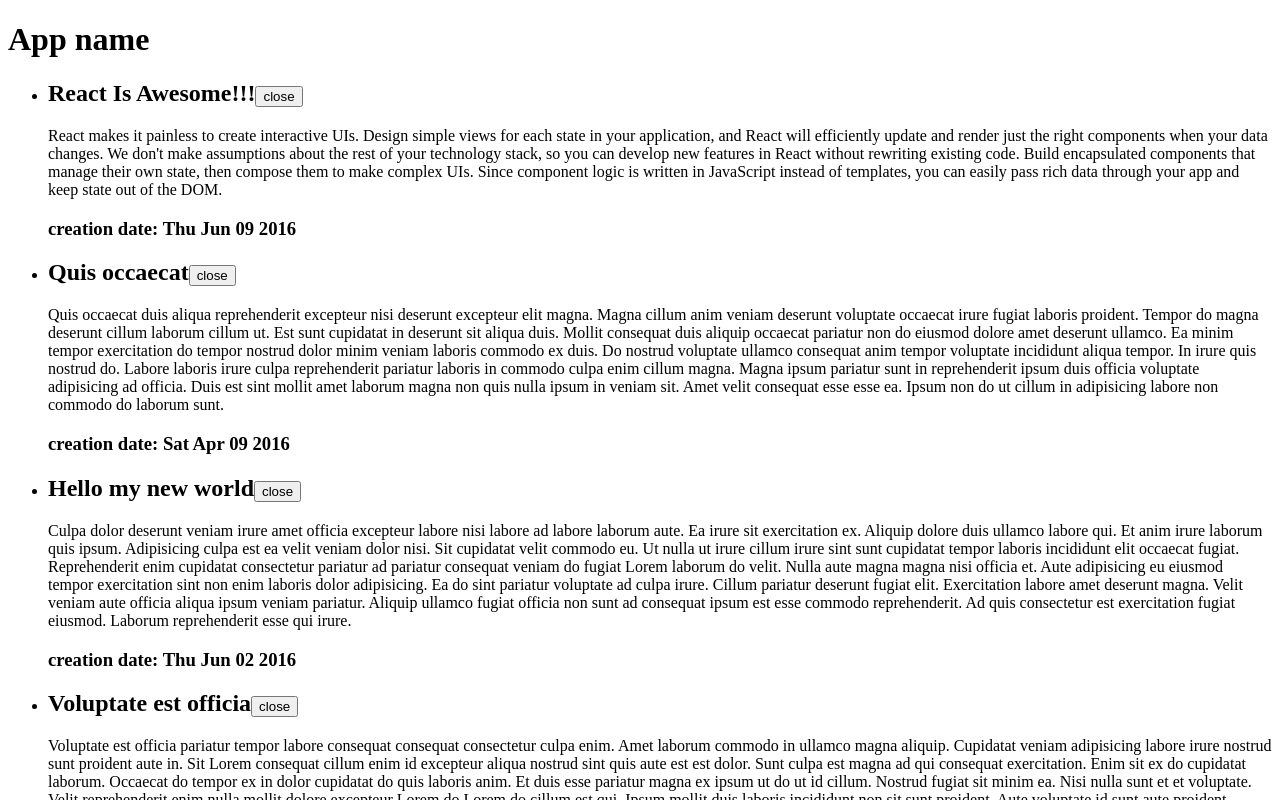
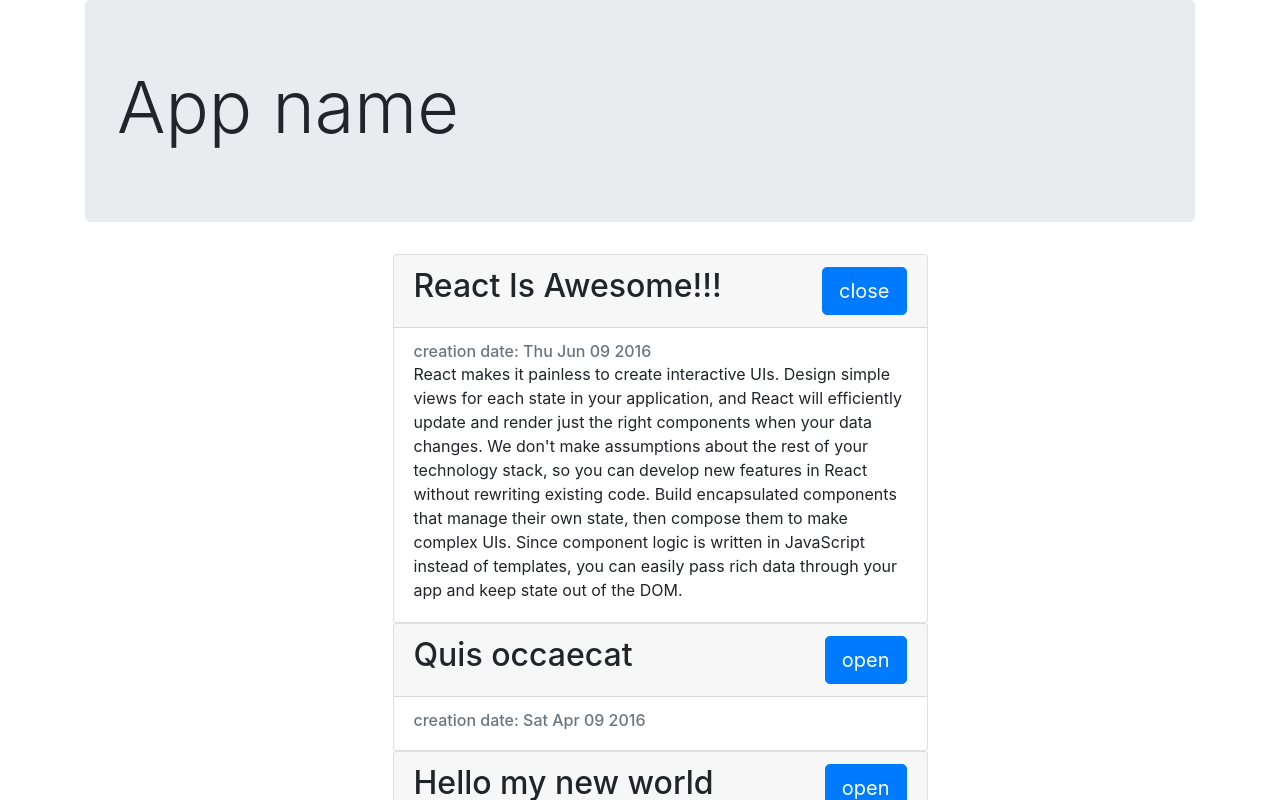
Before and after one commit to Safarov-E/React-Project, a React (Create React App) app: page / in a window 1280 px wide. Shown: the top 800 px of the page. Built offline with nearby package versions, Linux system fonts and the light colour scheme.

Commit message:
Оформление компонентов, работа с CSS

```diff
--- a/package.json
+++ b/package.json
@@ -4,6 +4,7 @@
   "private": true,
   "homepage": "http://safarov-e.github.io/react-project",
   "dependencies": {
+    "bootstrap": "^4.3.1",
     "react": "^16.8.6",
     "react-dom": "^16.8.6",
     "react-scripts": "3.0.0"
--- a/src/components/App.js
+++ b/src/components/App.js
@@ -1,12 +1,15 @@
 import React from 'react'
-import Article from './ArticleList'
+import ArticleList from './ArticleList/index.js'
 import articles from '../fixtures'
+import 'bootstrap/dist/css/bootstrap.css'
 
 function App() {
 	return (
-		<div>
-			<h1> App name </h1>
-			<Article articles ={articles} />
+		<div className="container">
+			<div className="jumbotron">
+				<h1 className="display-3"> App name </h1>
+			</div>
+			<ArticleList articles = {articles} />
 		</div>
 	)
 }
--- a/src/components/Article.js
+++ b/src/components/Article.js
@@ -1,22 +1,32 @@
 import React, {Component} from 'react'
 
 class Article extends Component {
-	state = {
-		isOpen: true
+	constructor(props){
+		super(props)
+
+		this.state = {
+			isOpen: props.defaultOpen
+		}
 	}
 	render() {
 		const {article} = this.props
-		const body = this.state.isOpen && <section> {article.text} </section>
+		const body = this.state.isOpen && <section className="card-text"> {article.text} </section>
 		return (
-			<div>
+			<div className="card mx-auto" style={{width: '50%'}}>
+				<div className="card-header">
 					<h2>
 						{article.title}
-					<button onClick={this.handleClick}>
+						<button onClick={this.handleClick} className="btn btn-primary btn-lg float-right">
 							{this.state.isOpen ? 'close' : 'open'}
 						</button>
 					</h2>
+				</div>
+				<div className="card-body">
+					<h6 className="card-subtitle text-muted">
+						creation date: {(new Date(article.date)).toDateString()}
+					</h6>
 					{body}
-				<h3> creation date: {(new Date(article.date)).toDateString()}</h3>
+				</div>
 			</div>
 		)
 	}
--- a/src/components/ArticleList.js
+++ /dev/null
@@ -1,13 +0,0 @@
-import React from 'react'
-import Article from './Article'
-
-export default function ArticleList({articles}) {
-	const articleElements = articles.map(article =>
-		<li key={article.id}><Article article = {article} /></li>
-	)
-	return (
-		<ul>
-			{articleElements}
-		</ul>
-	)
-}
--- /dev/null
+++ b/src/components/ArticleList/index.js
@@ -0,0 +1,16 @@
+import React from 'react'
+import Article from '../Article'
+import './style.css'
+
+export default function ArticleList({articles}) {
+	const articleElements = articles.map((article, index) =>
+		<li key={article.id} className="article-list_li">
+			<Article article = {article} defaultOpen = {index === 0}/>
+		 </li>
+	)
+	return (
+		<ul>
+			{articleElements}
+		</ul>
+	)
+}
--- /dev/null
+++ b/src/components/ArticleList/style.css
@@ -0,0 +1,3 @@
+.article-list_li {
+	list-style: none;
+}
```
Also changed, not shown: 1 other file (tests, documents, lock files or other folders). Lines whose indentation alone changed are shown as unchanged.
